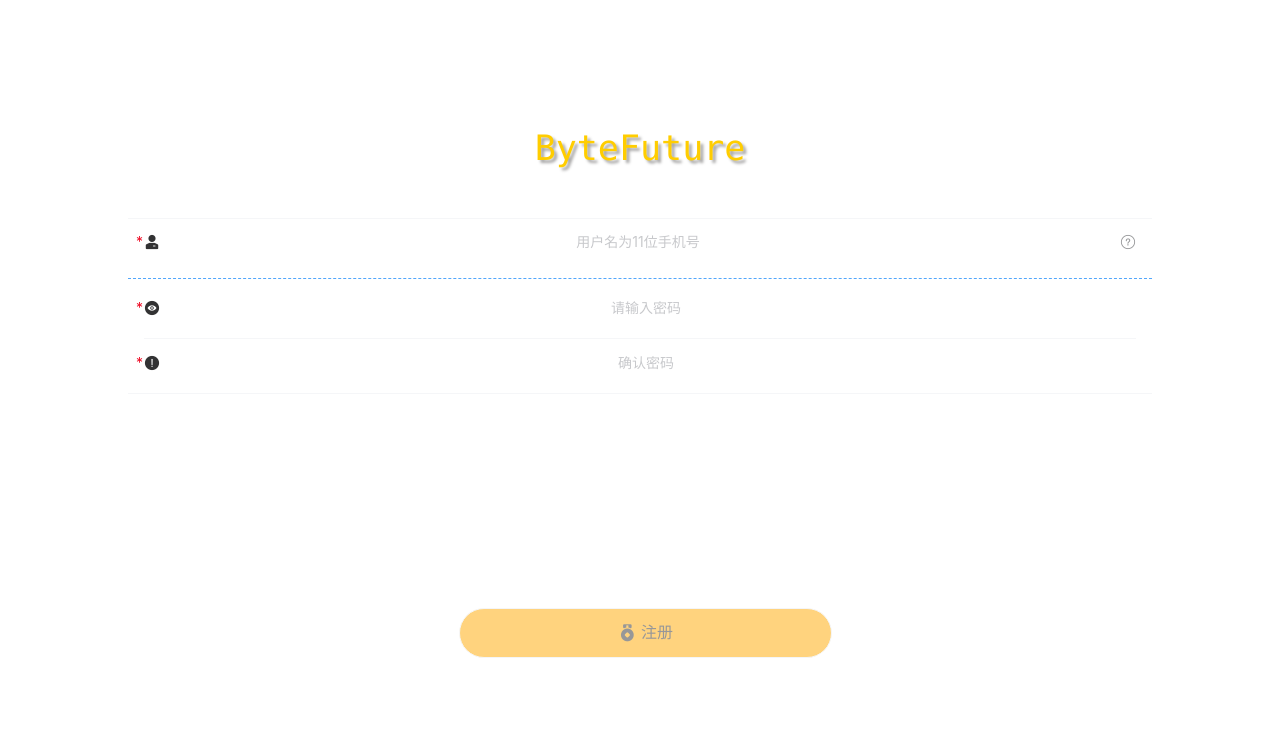
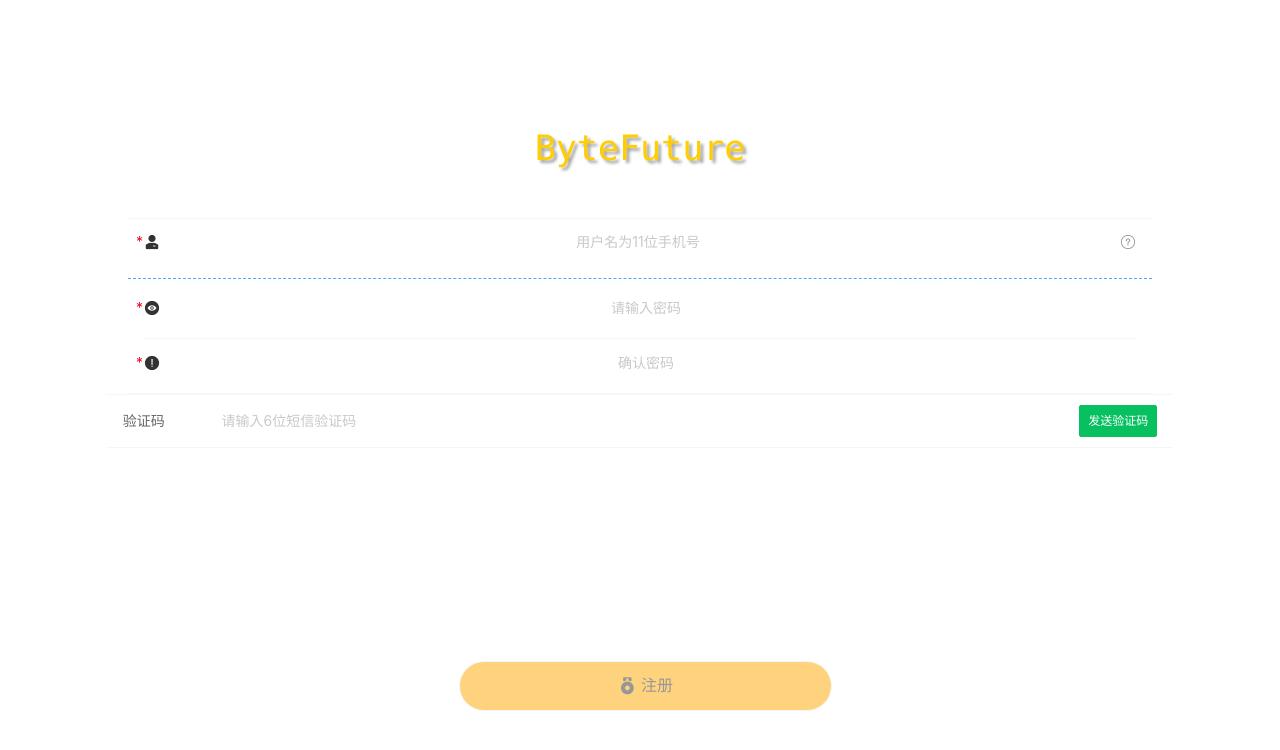
Before and after one commit to rockit-ba/llhc-find-front, a Vue app: page /register in a window 1280 px wide. Shown: the top 750 px of the page. Built offline with nearby package versions, Linux system fonts and the light colour scheme.

Commit message:
添加了短信注册功能

```diff
--- a/src/components/Register.vue
+++ b/src/components/Register.vue
@@ -52,6 +52,22 @@
                     right-icon=" "
                 />
             </van-cell-group>
+            <van-row type="flex" justify="center">
+                <van-col span="20">
+                    <van-cell-group>
+                        <van-field
+                            v-model="sms"
+                            center
+                            clearable
+                            label="验证码"
+                            placeholder="请输入6位短信验证码"
+                            maxlength=6
+                        >
+                            <van-button slot="button" size="small" type="primary" @click="smsSend">发送验证码</van-button>
+                        </van-field>
+                    </van-cell-group>
+                </van-col>
+            </van-row>
 
             <van-row type="flex" justify="center">
                 <van-col span="20">
@@ -74,6 +90,7 @@
 <script>
 import {registerRequest} from "network/registerRequest"
 import {isMobileNumber} from "common/isMobileNumber"
+import {smsSendRequest} from "network/smsSendRequest"
 export default {
     name: 'Register',
     data () {
@@ -83,10 +100,26 @@
             username: '',
             password: '',
             configurePassword: '',
+            sms: '',
 
         }
     },
     methods: {
+        smsSend(){
+            const notify = this.$notify
+            smsSendRequest(this.username).then(res => {
+                if(res.code == 20000){
+                    notify.setDefaultOptions({type:"success"})
+                    notify(res.message);
+                }else if(res.code == 20001){
+                    notify.setDefaultOptions({type:"warning"})
+                    notify(res.message);
+                }else if(res.code == 20006){
+                    notify.setDefaultOptions({type:"warning"})
+                    notify(res.message);
+                }
+            })
+        },
         isPhone(){
             this.phoneFlag = isMobileNumber(this.username)
             if(!this.phoneFlag){
@@ -99,7 +132,7 @@
         isIllegal() {
             const regu = "^[ ]+$";
             const re = new RegExp(regu);
-            if(this.phoneFlag == true && this.password!= '' && !re.test(this.password) && this.configurePassword!= '' && !re.test(this.configurePassword) && this.password.length == this.configurePassword.length){
+            if(this.phoneFlag == true && this.password!= '' && !re.test(this.password) && this.configurePassword!= '' && !re.test(this.configurePassword) && this.password.length == this.configurePassword.length && this.sms.length == 6){
                 return false
             }else{
                 return true
@@ -108,9 +141,9 @@
         register() {
             if(this.password == this.configurePassword){
                 const _router = this.$router
-                registerRequest(this.username,this.password,_router).then(res => {
-                    const notify = this.$notify
-                    if(res.code == 20000){
+                registerRequest(this.username,this.password,this.sms,_router).then(res => {
+                   const notify = this.$notify
+                    if(res.flag == true){
                         notify.setDefaultOptions({type:"success"})
                         notify('恭喜您注册成功！');
                         _router.push({
@@ -119,14 +152,10 @@
                             name: 'login',
                             params: {username: this.username,password: this.password}
                             })
-                    }else if(res.code == 20001){
+                    }else if(res.flag == false){
                         notify.setDefaultOptions({type:"warning"})
-                        notify('注册出了些问题，您可以稍等重新注册');
-                        _router.push("/login")
-                    }else if(res.code == 20006){
-                        notify.setDefaultOptions({type:"warning"})
-                        notify('此手机已经被注册~');
-                        _router.push("/login")
+                        notify(res.message);
+                        _router.push("/register")
                     }
                 })
             }else{
--- a/src/network/registerRequest.js
+++ b/src/network/registerRequest.js
@@ -1,11 +1,12 @@
 import {request} from './request'
 
-export function registerRequest(phone,password){
+export function registerRequest(phone,password,code){
     return request({
         url: "/user/add",
         data: {
             phone: phone,
             password: password,
+            code: code
         },
         method: 'post',
       })
--- /dev/null
+++ b/src/network/smsSendRequest.js
@@ -0,0 +1,8 @@
+import {request} from './request'
+
+export function smsSendRequest(phone){
+    return request({
+        url: "/user/getSmsCode/"+phone,
+        method: 'get',
+      })
+}
```
